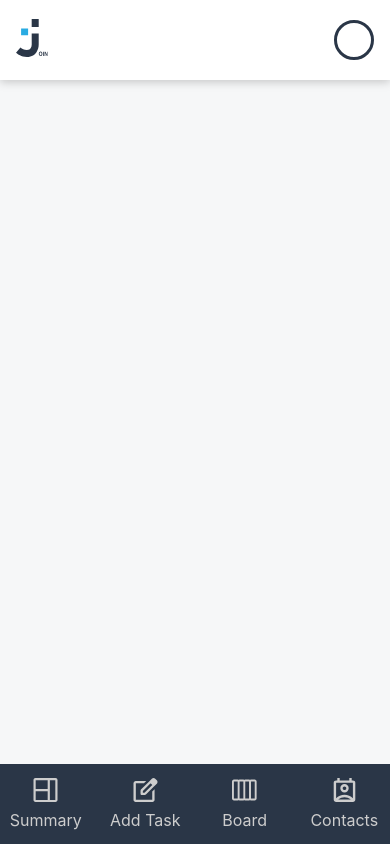
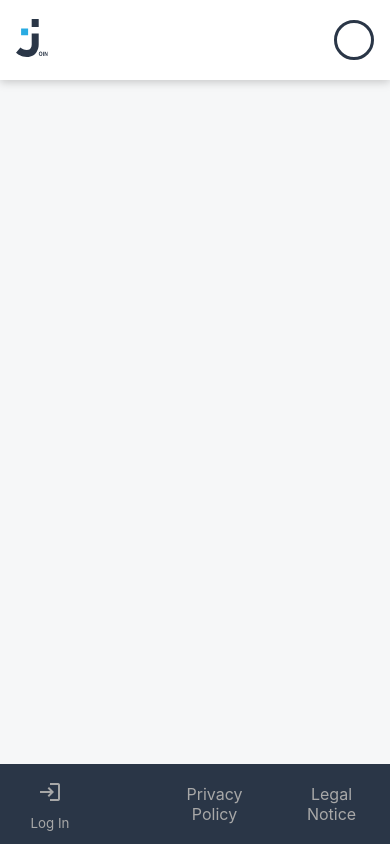
Before and after one commit to NadineJuliana/Join-Project, an Angular app: page / in a window 390 px wide. Built offline with nearby package versions, Linux system fonts and the light colour scheme; no server answers; a web font is replaced by a local one.

Commit message:
Add Responsive/Style for Sidebar without Login

```diff
--- a/src/app/layout/components/sidebar/sidebar.component.html
+++ b/src/app/layout/components/sidebar/sidebar.component.html
@@ -3,21 +3,31 @@
     <img src="Join Logo white.svg" alt="" />
   </div>
   <div class="links">
+    @if (isLoggedIn) {
       <app-navbar></app-navbar>
+    } @else {
+      <div class="btn-login">
+        <button routerLink="/login">
+          <span class="material-icons">login</span>Log In
+        </button>
+      </div>
+    }
+    <div [class.logged-out]="!isLoggedIn">
       <div class="legal">
         <a
           routerLink="/privacy-policy"
           routerLinkActive="is-active"
           [routerLinkActiveOptions]="{ exact: true }"
-      >Privacy policy</a
+          >Privacy Policy</a
         >
 
         <a
           routerLink="/legal-notice"
           routerLinkActive="is-active"
           [routerLinkActiveOptions]="{ exact: true }"
-      >Legal notice</a
+          >Legal Notice</a
         >
       </div>
     </div>
+  </div>
 </section>
--- a/src/app/layout/components/sidebar/sidebar.component.scss
+++ b/src/app/layout/components/sidebar/sidebar.component.scss
@@ -36,11 +36,33 @@ section {
   align-items: center;
 }
 
+.btn-login {
+  width: 100%;
+  button {
+    width: 100%;
+    height: 30px;
+    display: flex;
+    justify-content: center;
+    color: var(--gray);
+    gap: 8px;
+    span {
+      display: flex;
+      align-items: center;
+      justify-content: center;
+      height: 30px;
+      width: 30px;
+    }
+  }
+  :hover {
+    background-color: var(--primary-light);
+  }
+}
+
 .legal {
   display: flex;
   flex-direction: column;
 
-  > a {
+  a {
     width: 100%;
     display: flex;
     justify-content: flex-start;
@@ -81,4 +103,37 @@ section {
   .legal {
     display: none;
   }
+
+  .btn-login {
+    width: 100px;
+    height: 80px;
+    display: flex;
+    align-items: center;
+    button {
+      height: 100%;
+      display: flex;
+      flex-direction: column;
+    }
+  }
+
+  .logged-out .legal {
+    height: 80px;
+    display: flex;
+    flex-direction: row;
+    width: 60dvw;
+    a {
+      height: 100%;
+      align-items: center;
+      justify-content: center;
+      text-align: center;
+      border-radius: 15px;
+    }
+  }
+
+  .links {
+    width: 100%;
+    height: 100%;
+    display: flex;
+    flex-direction: row;
+  }
 }
--- a/src/app/layout/components/sidebar/sidebar.component.ts
+++ b/src/app/layout/components/sidebar/sidebar.component.ts
@@ -1,6 +1,7 @@
-import { Component } from '@angular/core';
+import { Component, inject, OnInit } from '@angular/core';
 import { NavbarComponent } from '../navbar/navbar.component';
 import { RouterLink, RouterLinkActive } from '@angular/router';
+import { AuthService } from '../../../features/auth/services/auth.service';
 
 @Component({
   selector: 'app-sidebar',
@@ -9,4 +10,11 @@ import { RouterLink, RouterLinkActive } from '@angular/router';
   templateUrl: './sidebar.component.html',
   styleUrl: './sidebar.component.scss',
 })
-export class SidebarComponent {}
+export class SidebarComponent implements OnInit {
+  private authService = inject(AuthService);
+  isLoggedIn = false;
+
+  async ngOnInit() {
+    this.isLoggedIn = await this.authService.isLoggedIn();
+  }
+}
```
Lines whose indentation alone changed are shown as unchanged.
